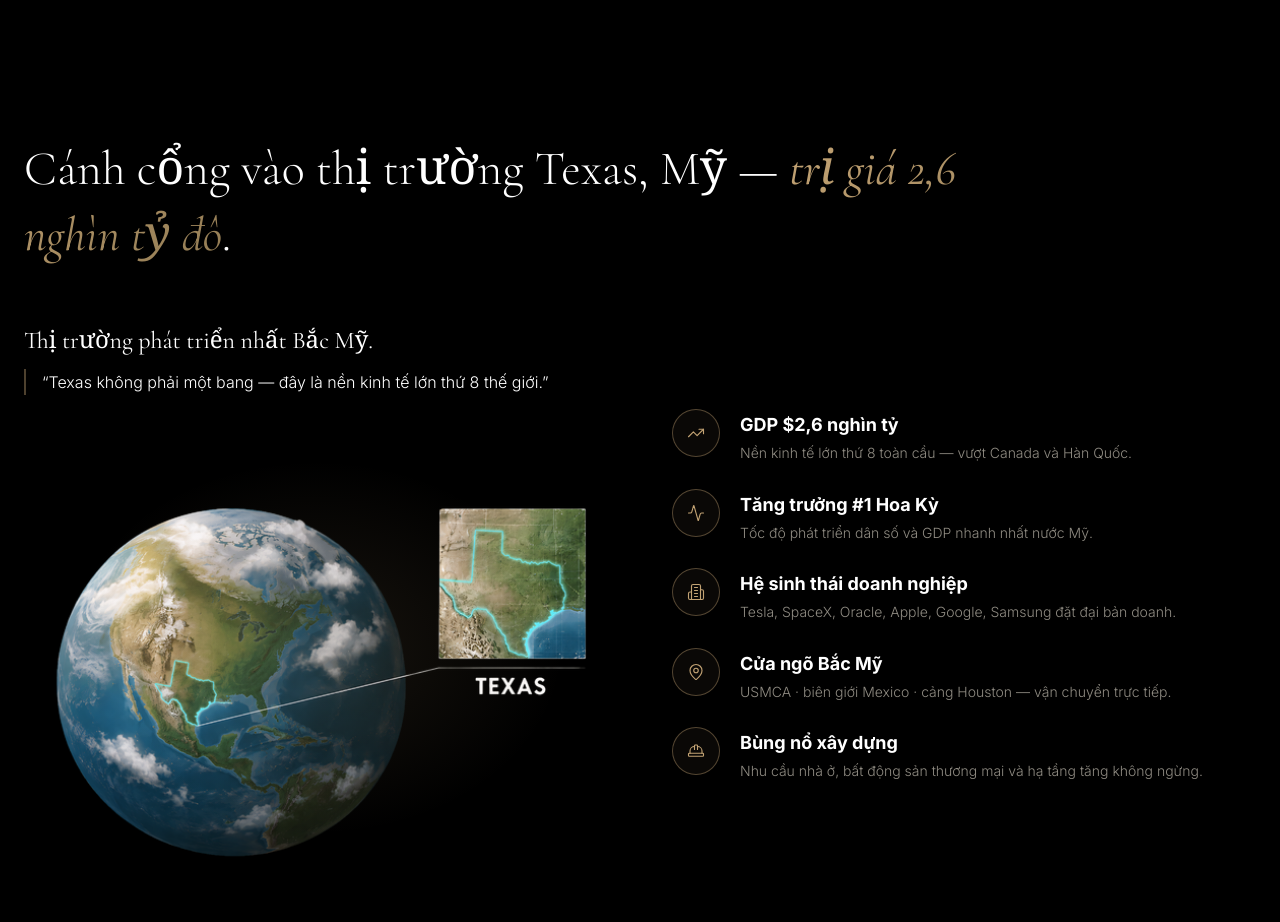
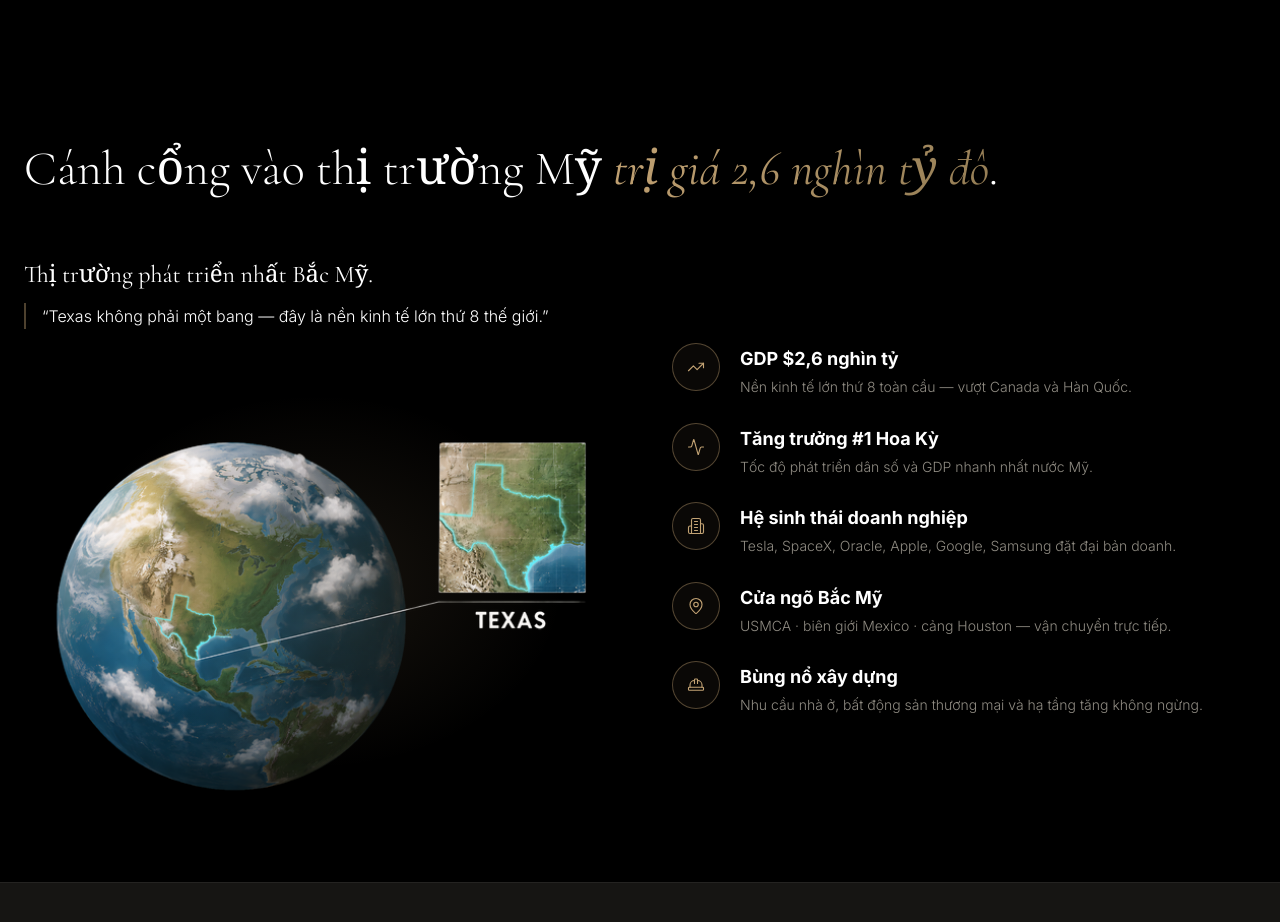
Before and after one commit to 100Bco/VN-Direct2026-Factory, a Next.js app: page / in a window 1280 px wide. Shown: the part 1920-2842 px from the top of the page. Built offline with nearby package versions, Linux system fonts and the light colour scheme.

Commit message:
Update heading text for Texas market entry

```diff
--- a/src/components/Opportunity.tsx
+++ b/src/components/Opportunity.tsx
@@ -36,7 +36,7 @@ export function Opportunity() {
           className="text-3xl md:text-4xl lg:text-5xl font-serif font-light leading-snug
                      mb-10 lg:mb-14 max-w-5xl"
         >
-          Cánh cổng vào thị trường Texas, Mỹ —{' '}
+          Cánh cổng vào thị trường Mỹ{' '}
           <em className="font-serif italic text-gradient-gold">
             trị giá 2,6 nghìn tỷ đô
           </em>
```
